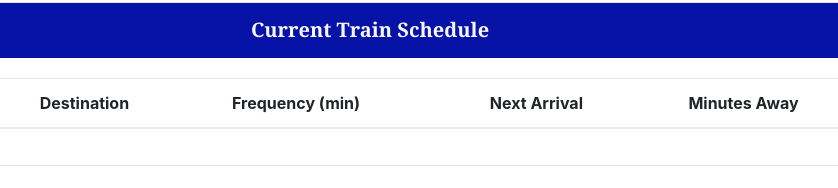
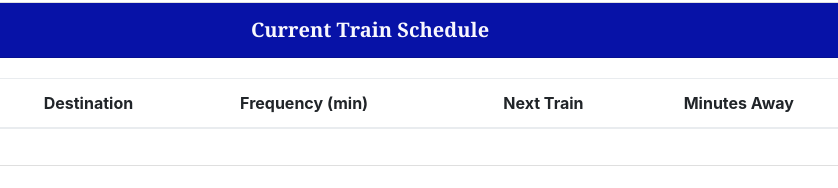
Before and after one commit to jaro0024/Train_Scheduler, a plain HTML site: page index.html in a window 1280 px wide. Shown: the part 236-424 px from the top of the page, 270-1108 px from the left. Drawn offline with nearby package versions, Linux system fonts and the light colour scheme; no server answers.

Commit message:
minor changes

```diff
--- a/assets/javascript/app.js
+++ b/assets/javascript/app.js
@@ -34,7 +34,7 @@ $("#add-train").on("click", function () {
         name: trainName,
         destination: trainDestination,
         time: trainTime,
-        frequency: trainFrequency,
+        frequency: trainFrequency
     };
 
     // Uploads train data to the database
@@ -80,6 +80,5 @@ database.ref().on("child_added", function (snapshot) {
 
     // Handle Errors Function
 }, function (errorObject) {
-    console.log("Errors handled: " + errorObject.code);
 
 });
--- a/index.html
+++ b/index.html
@@ -44,7 +44,7 @@
                                     <th scope="col">Train Name</th>
                                     <th scope="col">Destination</th>
                                     <th scope="col">Frequency (min)</th>
-                                    <th scope="col">Next Arrival</th>
+                                    <th scope="col">Next Train</th>
                                     <th scope="col">Minutes Away</th>
                                 </tr>
                             </thead>
```
